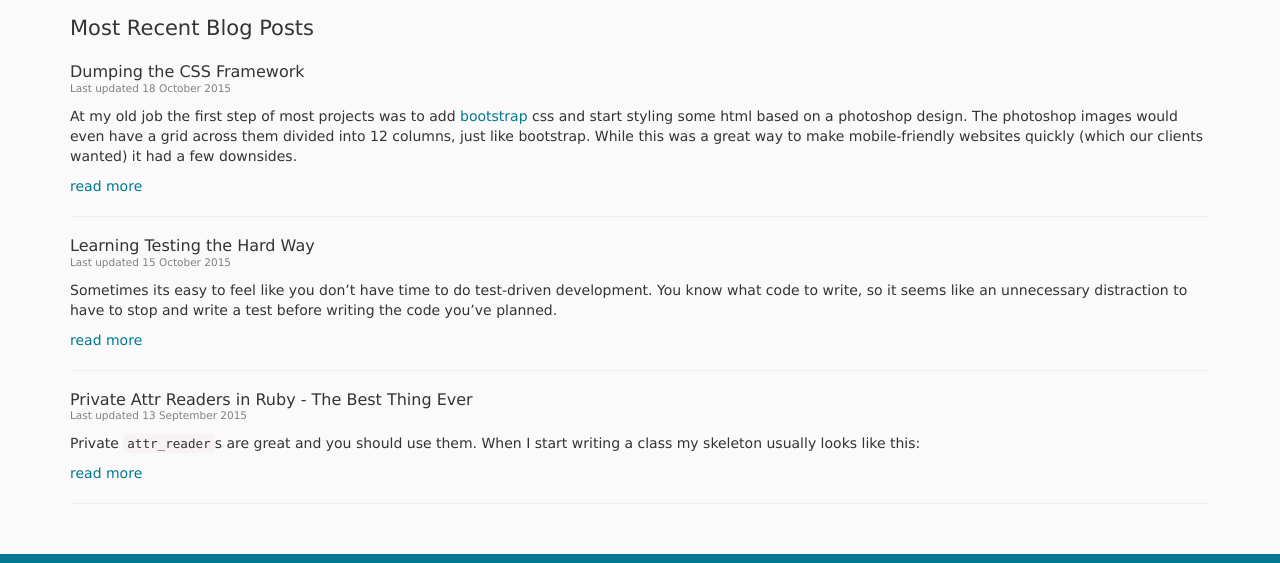
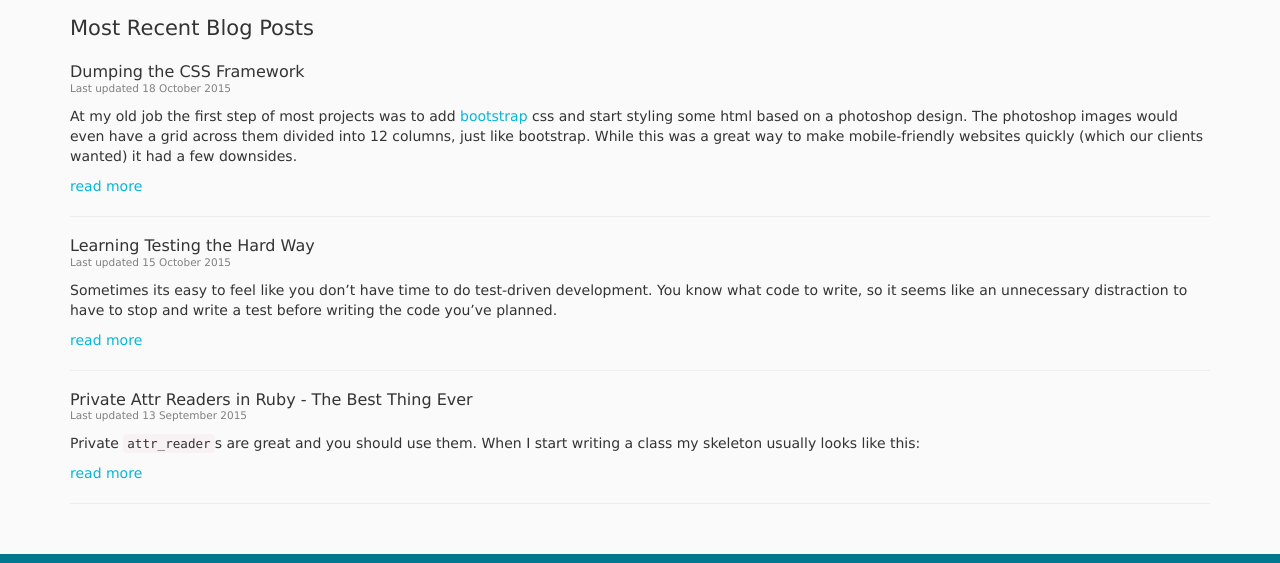
Before and after one commit to pdebelak/peterdebelak.com, a Jekyll site: the page built from index.html, in a window 1280 px wide. Shown: the part 466-1029 px from the top of the page. Built offline with Jekyll 4.4.1, drawn with Linux system fonts in a browser that asks for light colours; comment, search, counter and statistics services are not loaded.

Commit message:
Change visited link styles

```diff
--- a/css/_general.scss
+++ b/css/_general.scss
@@ -26,17 +26,18 @@
 a {
   color: $link-color;
   text-decoration: none;
-
   &:hover,
   &:focus {
     color: $link-hover-color;
     text-decoration: $link-hover-decoration;
   }
-
   &:focus {
     outline: thin dotted;
     outline: 5px auto -webkit-focus-ring-color;
     outline-offset: -2px;
+  }
+  &:visited {
+    color: $link-hover-color;
   }
 }
 
--- a/css/_layout.scss
+++ b/css/_layout.scss
@@ -1,18 +1,11 @@
-// * {
-//   box-sizing: border-box;
-// }
-//
-// *:before,
-// *:after {
-//   box-sizing: border-box;
-// }
-//
 html {
+  @extend %base;
   font-size: 10px;
   -webkit-tap-highlight-color: rgba(0,0,0,0);
 }
 
 body {
+  @extend %base;
   font-family: $font-family-base;
   font-size: $font-size-base;
   line-height: $line-height-base;
@@ -25,38 +18,51 @@
   max-width: 100%
 }
 
-html, body {
+%base {
   height: 100%;
   margin: 0;
 }
 
-div.wrapper {
+.wrapper {
   min-height: 100%;
   margin-bottom: -39px;
 }
 
+%wrapper-bars {
+  @include container();
+  background-color: $brand-primary;
+  a {
+    @extend %wrapper-bar-links;
+    &:hover, &:focus, &:visited {
+      @extend %wrapper-bar-links;
+    }
+  }
+}
+
 .main-header {
+  @extend %wrapper-bars;
   margin-bottom: 20px;
   @media(min-width: $tablet-size) {
     margin-bottom: 30px;
   }
 }
 
-.main-header, .main-footer {
-  @include container();
-  background-color: $brand-primary;
-}
-
-.main-footer, .push {
+%footer {
   width: 100%;
   height: 39px;
 }
 
+.main-footer {
+  @extend %wrapper-bars;
+  @extend %footer;
+}
+
 .push {
+  @extend %footer;
   margin-top: 30px;
 }
 
-.main-header a, .main-footer a, .main-header a:focus, .main-footer a:focus {
+%wrapper-bar-links {
   text-decoration: none;
   color: $body-bg;
 }
--- a/css/_variables.scss
+++ b/css/_variables.scss
@@ -6,7 +6,7 @@
 $gray-light: lighten($gray-base, 46.7%);
 $gray-lighter: lighten($gray-base, 93.5%);
 $body-background: #fafafa;
-$link-color: $brand-primary;
+$link-color: lighten($brand-primary, 15%);
 $link-color-hover: darken($link-color, 15%);
 $link-hover-color: $link-color-hover;
 $link-hover-decoration: underline;
```
